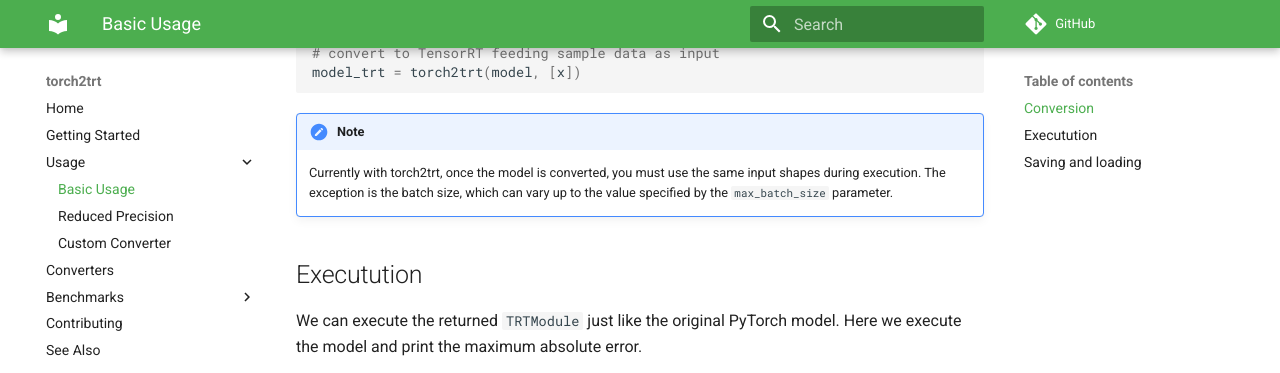
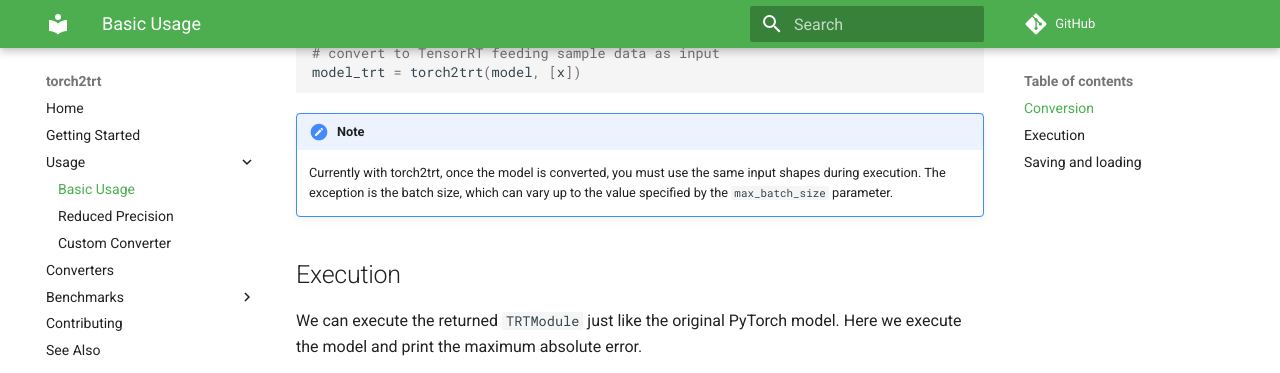
Before and after one commit to NVIDIA-AI-IOT/torch2trt, an MkDocs documentation site: the page built from docs/usage/basic_usage.md, in a window 1280 px wide and 900 px high, scrolled down 520 px. Shown: the top 373 px of the window. Built offline with MkDocs 1.6.1 and Material for MkDocs 9.7.7, drawn with Linux system fonts in a browser that asks for light colours; comment, search, counter and statistics services are not loaded.

Commit message:
Update basic_usage.md

```diff
--- a/docs/usage/basic_usage.md
+++ b/docs/usage/basic_usage.md
@@ -27,7 +27,7 @@
     execution.  The exception is
     the batch size, which can vary up to the value specified by the ``max_batch_size`` parameter.
 
-## Executution
+## Execution
 
 We can execute the returned ``TRTModule`` just like the original PyTorch model.  Here we
 execute the model and print the maximum absolute error.
```
